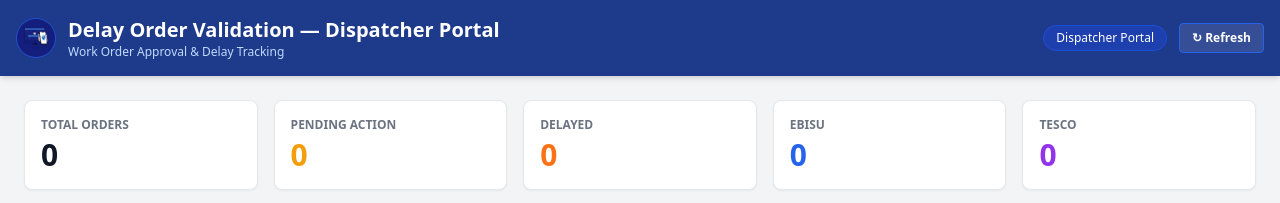
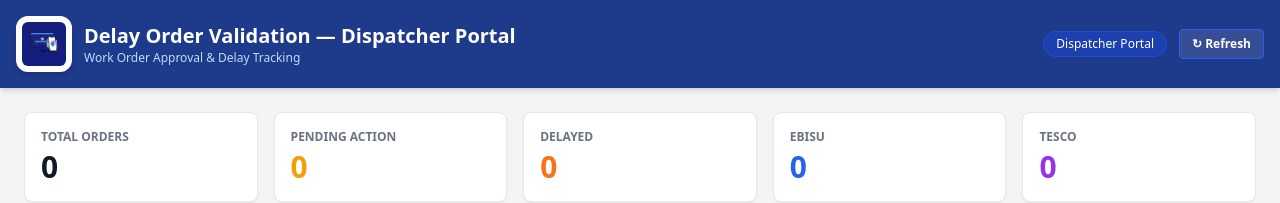
Before and after one commit to jedebisu/delay-order-validation, a plain HTML site: page web/index.html in a window 1280 px wide. Shown: the top 203 px of the page. Drawn offline with nearby package versions, Linux system fonts and the light colour scheme; no server answers.

Commit message:
Make dashboard header logo larger with white background

```diff
--- a/web/index.html
+++ b/web/index.html
@@ -13,7 +13,7 @@
     <header class="bg-blue-900 text-white p-4 shadow-md">
       <div class="max-w-7xl mx-auto flex justify-between items-center">
         <div class="flex items-center space-x-3">
-          <img src="/web/favicon.png" alt="Delay Order Validation" class="w-10 h-10 rounded-full bg-white/10 border border-blue-700">
+          <img src="/web/favicon.png" alt="Delay Order Validation" class="w-14 h-14 rounded-xl bg-white p-1 border-2 border-white shadow-md">
           <div>
             <h1 class="text-xl font-bold">Delay Order Validation — Dispatcher Portal</h1>
             <p class="text-xs text-blue-200">Work Order Approval &amp; Delay Tracking</p>
```
